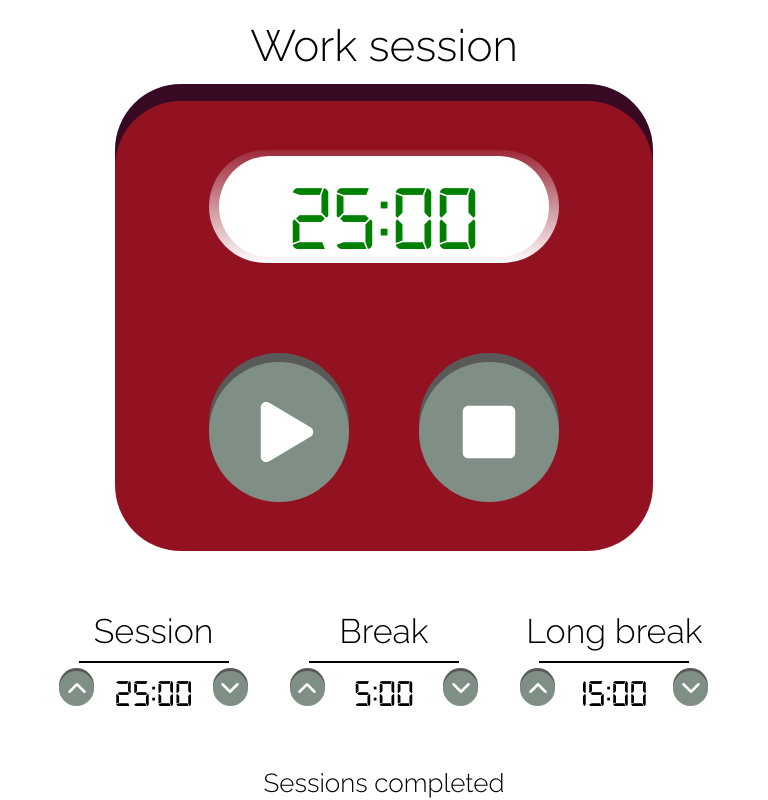
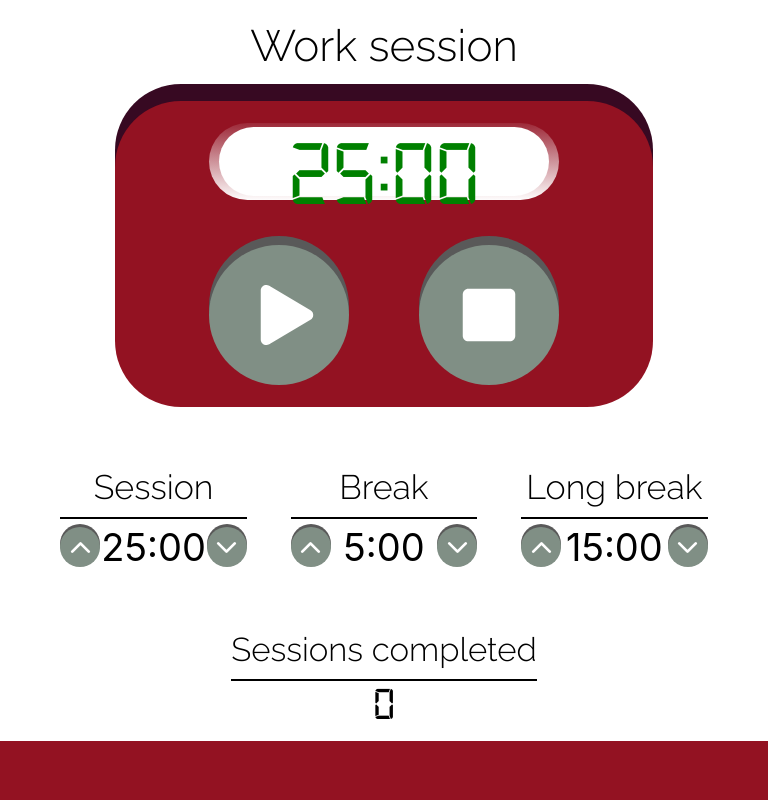
Before and after one commit to davidGasanov/Pomodoro-clock, a React (Create React App) app: page / in a window 768 px wide. Shown: the top 800 px of the page. Built offline with nearby package versions, Linux system fonts and the light colour scheme; no server answers.

Commit message:
style: switch time-card from grid to flexbox

```diff
--- a/src/App.css
+++ b/src/App.css
@@ -143,11 +143,9 @@ h2 {
   margin: 0;
   list-style-type: none;
   width: 230px;
-  display: grid;
-  grid-template-areas:
-    "h h h"
-    "l l l"
-    "u t d";
+  display: flex;
+  flex-direction: column;
+  align-items: center;
   font-size: 36px;
   padding: 0;
 }
@@ -157,12 +155,21 @@ h2 {
   text-align: center;
   margin-bottom: 10px;
   font-family: "Raleway";
+  width: 100%;
+}
+
+.time-toggles{
+  width: 100%;
+  display: flex;
+  align-items: center;
+  justify-content: space-between;
 }
 
 .divider {
   height: 2px;
   background-color: black;
   margin-bottom: 20px;
+  width: 100%;
 }
 
 .time-card-item,
@@ -174,8 +181,8 @@ h2 {
   font-family: "digital";
 }
 
-.time-card-item[style="grid-area: t;"] {
-  width: 110px;
+.time-card-indicator {
+  width: auto;
 }
 
 /* --- </Time Control> --- */
@@ -352,7 +359,7 @@ button[type="play"] > svg {
     flex-direction: column;
     align-items: center;
     justify-content: space-around;
-    height: auto;
+    height: 80vh;
     margin: 0;
     gap: 60px;
   }
@@ -364,7 +371,7 @@ button[type="play"] > svg {
 
   .clock-box {
     width: 70%;
-    height: 450px;
+    height: 400px;
     order: -1;
   }
 
@@ -379,7 +386,7 @@ button[type="play"] > svg {
   }
 
   .time-card {
-    width: 30%;
+    width: 27%;
     justify-items: center;
   }
 
@@ -387,13 +394,9 @@ button[type="play"] > svg {
     font-size: 34px;
   }
 
-  .time-card-item[style="grid-area: t;"] {
+  .time-card-indicator {
     font-size: 38px;
-    width: 80px;
-  }
-
-  .time-card span {
-    width: 150px;
+    width: auto;
   }
 
   .time-card-item {
@@ -407,17 +410,16 @@ button[type="play"] > svg {
   }
 
   .finished-pomos-title {
-    font-size: 26px;
+    font-size: 33px;
     margin-top: 0;
   }
 
   .divider {
-    width: 300px;
     margin-bottom: 5px;
   }
 
   .finished-pomos-count {
-    font-size: 40px;
+    font-size: 46px;
   }
 
   .time-box {
@@ -425,13 +427,13 @@ button[type="play"] > svg {
   }
 
   .button-small {
-    width: 35px;
-    height: 35px;
+    width: 40px;
+    height: 40px;
   }
 
   .button-small svg {
-    width: 30px;
-    height: 30px;
+    width: 33px;
+    height: 33px;
   }
 
   .button-large {
@@ -465,14 +467,11 @@ button[type="play"] > svg {
     font-size: 24px;
   }
 
-  .time-card-item[style="grid-area: t;"] {
+  .time-card-indicator {
     font-size: 30px;
     width: auto;
   }
 
-  .time-card span {
-    width: 150px;
-  }
 
   .button-small {
     width: 35px;
--- a/src/components/TimeControl.js
+++ b/src/components/TimeControl.js
@@ -1,86 +1,106 @@
-  import {FiChevronUp, FiChevronDown} from "react-icons/fi";
+import { FiChevronUp, FiChevronDown } from "react-icons/fi";
 import Button from "./utils/Button";
 
-
-
-const TimeControl = ({counterStatus, initialTime, defaultBreak, defaultLongBreak, addMinute, subtractMinute, colorPalette}) => {
-
-
+const TimeControl = ({
+  counterStatus,
+  initialTime,
+  defaultBreak,
+  defaultLongBreak,
+  addMinute,
+  subtractMinute,
+  colorPalette,
+}) => {
   return (
     <div className="time-card-div">
-
-    <ul  className="time-card">
-      <li className="time-card-title" style={{gridArea: "h"}}>Session</li>
-      <span style={{gridArea: "l"}} className="divider"/>
-      <li className="time-card-item" style={{gridArea: "u"}}>
+      <ul className="time-card">
+        <li className="time-card-title">Session</li>
+        <span className="divider" />
+        <div className="time-toggles">
+          <li className="time-card-item">
             <Button
-          func={()=>{addMinute('session')}}
+              func={() => {
+                addMinute("session");
+              }}
               color={colorPalette}
               size="button-small"
               type="up"
               counterStatus={counterStatus}
             />
           </li>
-      <li className="time-card-item" style={{gridArea: "t"}}>{initialTime/60}:00</li>
-      <li className="time-card-item" style={{gridArea: "d"}}>
+          <li className="time-card-indicator">{initialTime / 60}:00</li>
+          <li className="time-card-item">
             <Button
-          func={()=>{subtractMinute('session')}}
+              func={() => {
+                subtractMinute("session");
+              }}
               color={colorPalette}
               size="button-small"
               type="down"
               counterStatus={counterStatus}
             />
           </li>
+        </div>
       </ul>
-    <ul  className="time-card">
-      <li className="time-card-title" style={{gridArea: "h"}}>Break</li>
-      <span style={{gridArea: "l"}} className="divider"/>
-      <li className="time-card-item" style={{gridArea: "u"}}>
+      <ul className="time-card">
+        <li className="time-card-title">Break</li>
+        <span className="divider" />
+        <div className="time-toggles">
+          <li className="time-card-item">
             <Button
-          func={()=>{addMinute('break')}}
+              func={() => {
+                addMinute("break");
+              }}
               color={colorPalette}
               size="button-small"
               type="up"
               counterStatus={counterStatus}
             />
           </li>
-      <li className="time-card-item" style={{gridArea: "t"}}>{defaultBreak/60}:00</li>
-      <li className="time-card-item" style={{gridArea: "d"}}>
+          <li className="time-card-indicator">{defaultBreak / 60}:00</li>
+          <li className="time-card-item">
             <Button
-          func={()=>{subtractMinute('break')}}
+              func={() => {
+                subtractMinute("break");
+              }}
               color={colorPalette}
               size="button-small"
               type="down"
               counterStatus={counterStatus}
             />
           </li>
+        </div>
       </ul>
-    <ul  className="time-card">
-      <li className="time-card-title" style={{gridArea: "h"}}>Long break</li>
-      <span style={{gridArea: "l"}} className="divider"/>
-      <li className="time-card-item" style={{gridArea: "u"}}>
+      <ul className="time-card">
+        <li className="time-card-title">Long break</li>
+        <span className="divider" />
+        <div className="time-toggles">
+          <li className="time-card-item">
             <Button
-          func={()=>{addMinute('long break')}}
+              func={() => {
+                addMinute("long break");
+              }}
               color={colorPalette}
               size="button-small"
               type="up"
               counterStatus={counterStatus}
             />
           </li>
-      <li className="time-card-item" style={{gridArea: "t"}}>{defaultLongBreak/60}:00</li>
-      <li className="time-card-item" style={{gridArea: "d"}}>
+          <li className="time-card-indicator">{defaultLongBreak / 60}:00</li>
+          <li className="time-card-item">
             <Button
-          func={()=>{subtractMinute('long break')}}
+              func={() => {
+                subtractMinute("long break");
+              }}
               color={colorPalette}
               size="button-small"
               type="down"
               counterStatus={counterStatus}
             />
           </li>
+        </div>
       </ul>
+    </div>
+  );
+};
 
-    </div>
-  )
-}
-
-export default TimeControl
+export default TimeControl;
```
Lines whose indentation alone changed are shown as unchanged.
